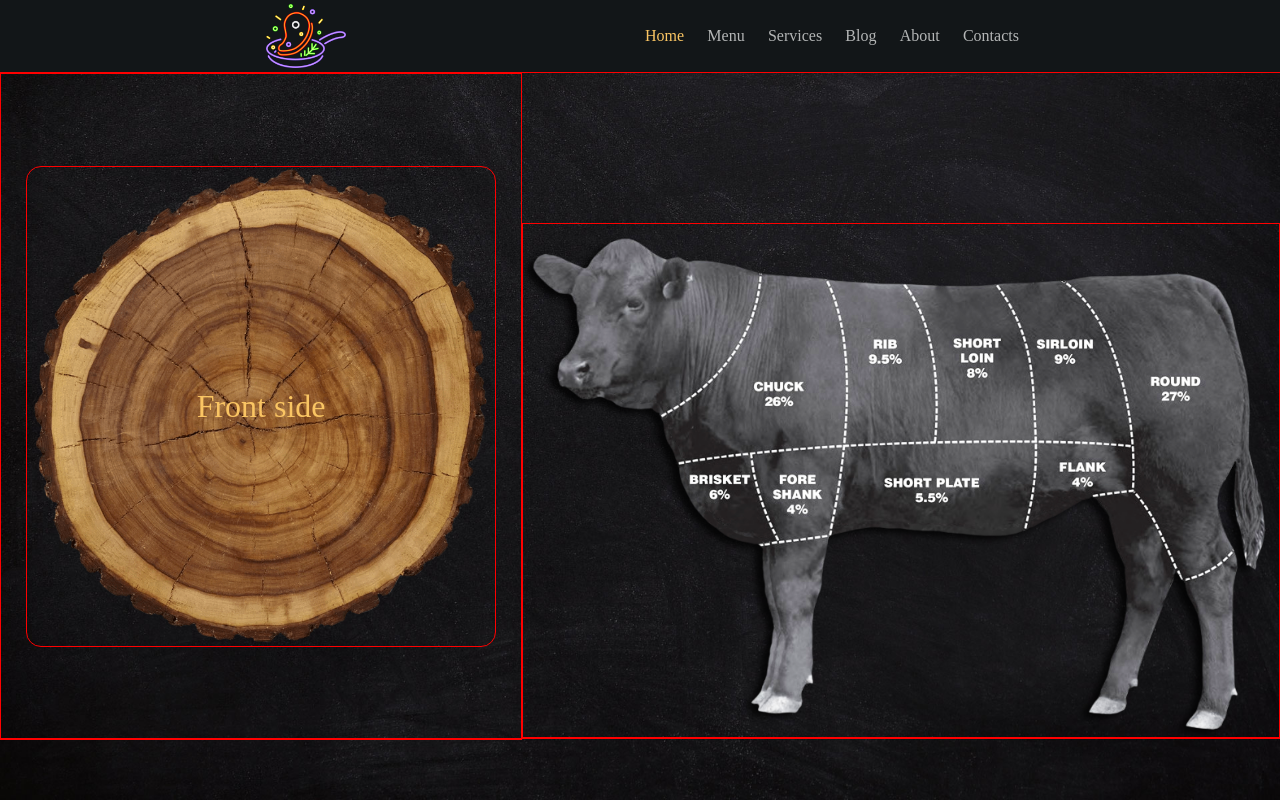
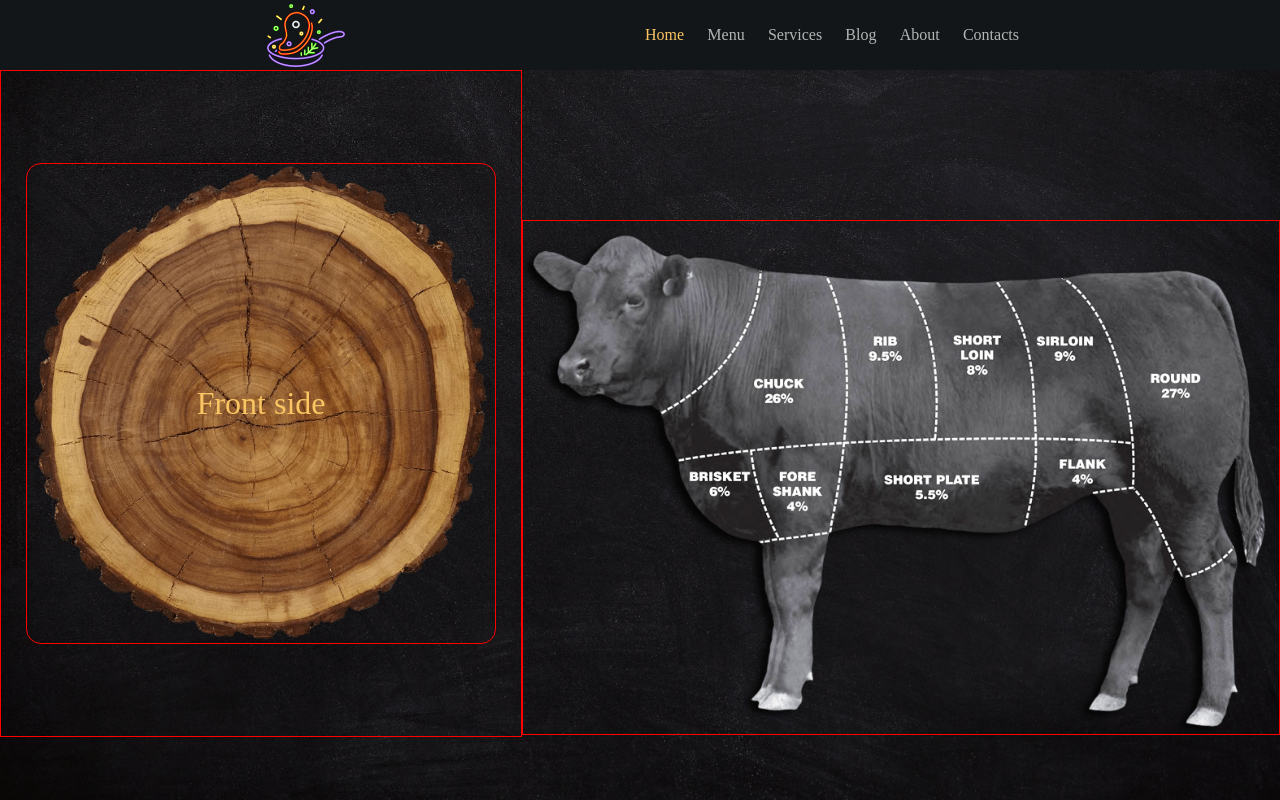
Before and after one commit to picpoint/steak, a website: page src/index.html in a window 1280 px wide. Drawn offline with nearby package versions, Linux system fonts and the light colour scheme; files that its build step writes are made by us from their sources; files whose address does not match are found by name.

Commit message:
doing blockcow

```diff
--- a/src/less/style.less
+++ b/src/less/style.less
@@ -67,7 +67,7 @@
     //border: @border;
     display: flex;
     justify-content: center;
-    height: 9%;
+    height: 70px;
     width: 100%;
     background-color: @bckmenu;
   }
@@ -116,7 +116,7 @@
     }
   }
   &__blockcow {
-    border: @border;
+    //border: @border;
     display: flex;
     width: 100%;
     //height: 91%;
```
Also changed, not shown: dist/css/style.css.
